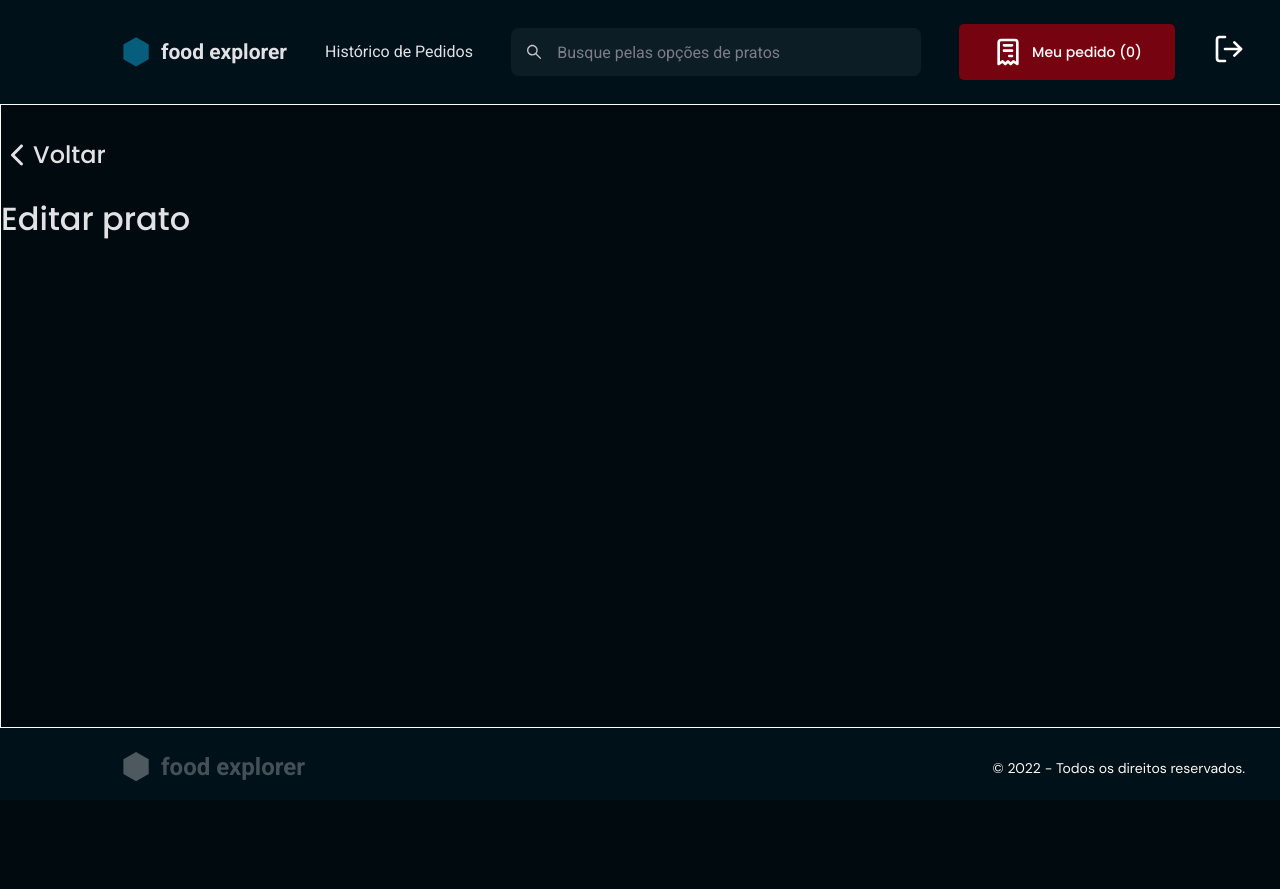
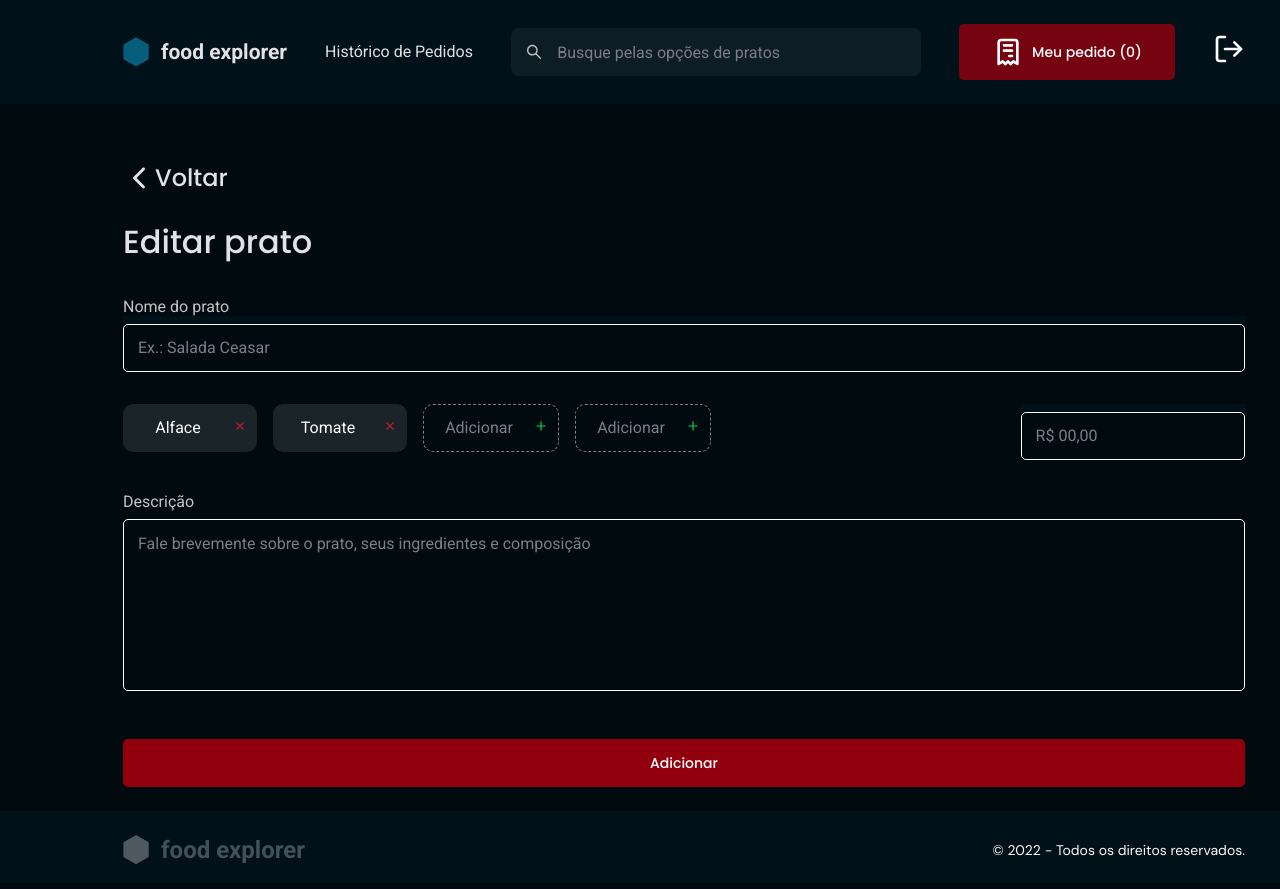
Before and after one commit to RenanFachin/RS_FoodExplorer, a React (Vite) app: page /edit/1 in a window 1280 px wide. Shown: the top 889 px of the page. Before the commit the page ends 806 px from the top, so only its background shows below. Built offline with nearby package versions, Linux system fonts and the light colour scheme.

Commit message:
Página editar item quase finalizada

```diff
--- /dev/null
+++ b/src/components/NoteItem/index.jsx
@@ -0,0 +1,27 @@
+import {Container} from './styles'
+import {FiPlus, FiX} from 'react-icons/fi'
+
+
+export function NoteItem({isNew, value, onClick, ...rest}){
+    return(
+        <Container isNew={isNew}>
+
+            <input
+            type="text"
+            value={value}
+            readOnly={!isNew}
+            {...rest}
+            />
+
+            <button
+            type='button'
+            onClick={onClick}
+            className={isNew?'button-add' : 'button-delete'}
+            >
+
+            { isNew ? <FiPlus/> : <FiX/>}
+            </button>
+
+        </Container>
+    )
+}
--- /dev/null
+++ b/src/components/NoteItem/styles.js
@@ -0,0 +1,45 @@
+import styled from 'styled-components'
+
+export const Container = styled.div`
+    display: flex;
+    align-items: center;
+    justify-content: space-between;
+
+
+    // Background condicional:
+    background-color: ${({isNew}) => isNew? "transparent" : "rgba(255, 255, 255, 0.1)"};
+
+    color: ${({theme}) => theme.COLORS.WHITE};
+
+    // Borda condicional:
+    border: ${({theme, isNew}) => isNew ? `1px dashed ${theme.COLORS.GRAY_300}` : 'none'};
+
+    margin-bottom: 0.8rem;
+    border-radius: 1rem;
+    padding-right: 1rem;
+
+    > Button {
+        border: none;
+        background: none;
+    }
+
+    .button-delete{
+        color: ${({theme}) => theme.COLORS.TEXT_NOTOK}
+    }
+
+    .button-add{
+        color: ${({theme}) => theme.COLORS.TEXT_OK}
+    }
+
+    > input {
+        height: 3.2rem;
+        max-width: 11rem;
+        text-align: center;
+
+        padding: 1rem;
+        color: ${({theme}) => theme.COLORS.WHITE};
+        border: none;
+        background: none;
+
+    }
+`;
--- a/src/pages/Edit/index.jsx
+++ b/src/pages/Edit/index.jsx
@@ -1,11 +1,19 @@
-import { Container, Main, ButtonBack, Form } from './styles'
+import { Container, Main, ButtonBack, Form, InputWrapper, TextArea, SectionIngredients,SectionPrice } from './styles'
 
 import { Header } from '../../components/Header/'
 import { Footer } from '../../components/Footer/'
+import { Input } from '../../components/Input'
+import { NoteItem } from '../../components/NoteItem'
+import {Button} from '../../components/Button'
+
 import { Link } from 'react-router-dom'
 import { IoIosArrowBack } from 'react-icons/io'
 
+import { useState } from 'react'
+
 export function Edit(){
+    const [description, setDescription] = useState("");
+
     return(
         <Container>
             <Header />
@@ -25,9 +33,53 @@ export function Edit(){
 
 
                 <Form>
+                    <InputWrapper>
+                        <Input
+                        label="name"
+                        title="Nome do prato"
+                        type="text"
+                        placeholder="Ex.: Salada Ceasar"
+                        />
+
+                    </InputWrapper>
+
+
+                    <div className='inline'>
+                    <SectionIngredients>
+                        <NoteItem value="Alface"/>
+                        <NoteItem value="Tomate"/>
+                        <NoteItem isNew placeholder='Adicionar'/>
+                        <NoteItem isNew placeholder='Adicionar'/>
+
+                    </SectionIngredients>
+
+
+                    <SectionPrice>
+                            <Input
+                            label="name"
+                            type="text"
+                            placeholder="R$ 00,00"
+                            />
+                    </SectionPrice>
+                    </div>
+
+
+
+                    <TextArea>
+                        <label htmlFor="">Descrição</label>
+                        <textarea
+                        placeholder="Fale brevemente sobre o prato, seus ingredientes e composição"
+                        onChange={e => setDescription(e.target.value)}
+                        >
+                        </textarea>
+                    </TextArea>
+
+                    <Button
+                    className='addButton'
+                    title="Adicionar"
+                    />
 
                 </Form>
-
             </Main>
 
             <Footer />
--- a/src/pages/Edit/styles.js
+++ b/src/pages/Edit/styles.js
@@ -20,8 +20,8 @@ export const Main = styled.main`
     width: 136.8rem;
 
     display: flex;
-
-    border: 1px solid white;
+    flex-direction: column;
+    padding: 2.4rem 12.3rem;
 
 `;
 
@@ -55,5 +55,69 @@ export const ButtonBack = styled.div`
 export const Form = styled.form`
     display: flex;
     flex-direction: column;
+    max-width: 136.8rem;
+
+    label {
+        background-color: ${({theme})=> theme.COLORS.BACKGROUND};
+        color: ${({theme}) => theme.COLORS.GRAY_100};
+    }
+    input {
+        background-color: ${({theme})=> theme.COLORS.BACKGROUND};
+    }
+
+    .inline {
+        display: flex;
+        justify-content: space-between;
+    }
 
 `;
+
+export const InputWrapper = styled.div`
+    display: flex;
+    gap: 3.2rem;
+    flex-wrap: wrap;
+    margin-bottom: 3.2rem;
+
+`;
+
+export const TextArea = styled.div`
+    width: 100%;
+
+    display: flex;
+    flex-direction: column;
+
+    gap: 0.8rem;
+    background-color: ${({theme}) => theme.COLORS.BACKGROUND};
+
+    margin-bottom: 4.8rem;
+    > label{
+        margin-top: 3.2rem;
+        width: 100%;
+        color: ${({theme}) => theme.COLORS.GRAY_100};
+    }
+
+    > textarea {
+        height: 17.2rem;
+        width: 100%;
+        padding: 1.4rem;
+        color: ${({theme}) => theme.COLORS.WHITE};
+        background: transparent;
+        border-radius: 0.5rem;
+        border: 1px solid white;
+        resize: none;
+    }
+
+`;
+
+export const SectionIngredients = styled.section`
+    display: flex;
+    flex-wrap: wrap;
+    gap: 1.6rem;
+    width: 80%;
+`;
+
+
+
+export const SectionPrice = styled.div`
+    width: 20%;
+`;
--- a/src/styles/global.js
+++ b/src/styles/global.js
@@ -19,6 +19,7 @@ body{
 
 body,
 input,
+textarea,
 ::placeholder{
     font-family: 'Roboto', sans-serif;
     -webkit-font-smoothing: antialiased;
```
